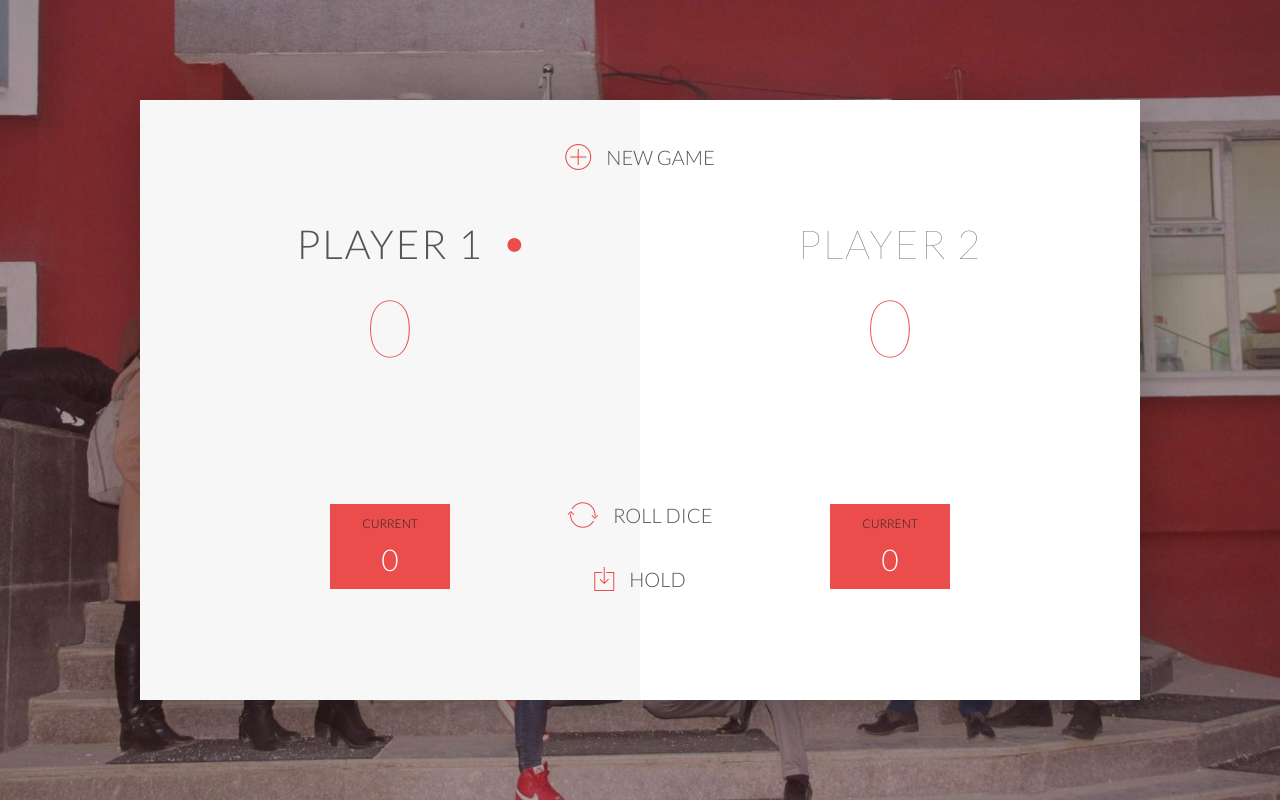
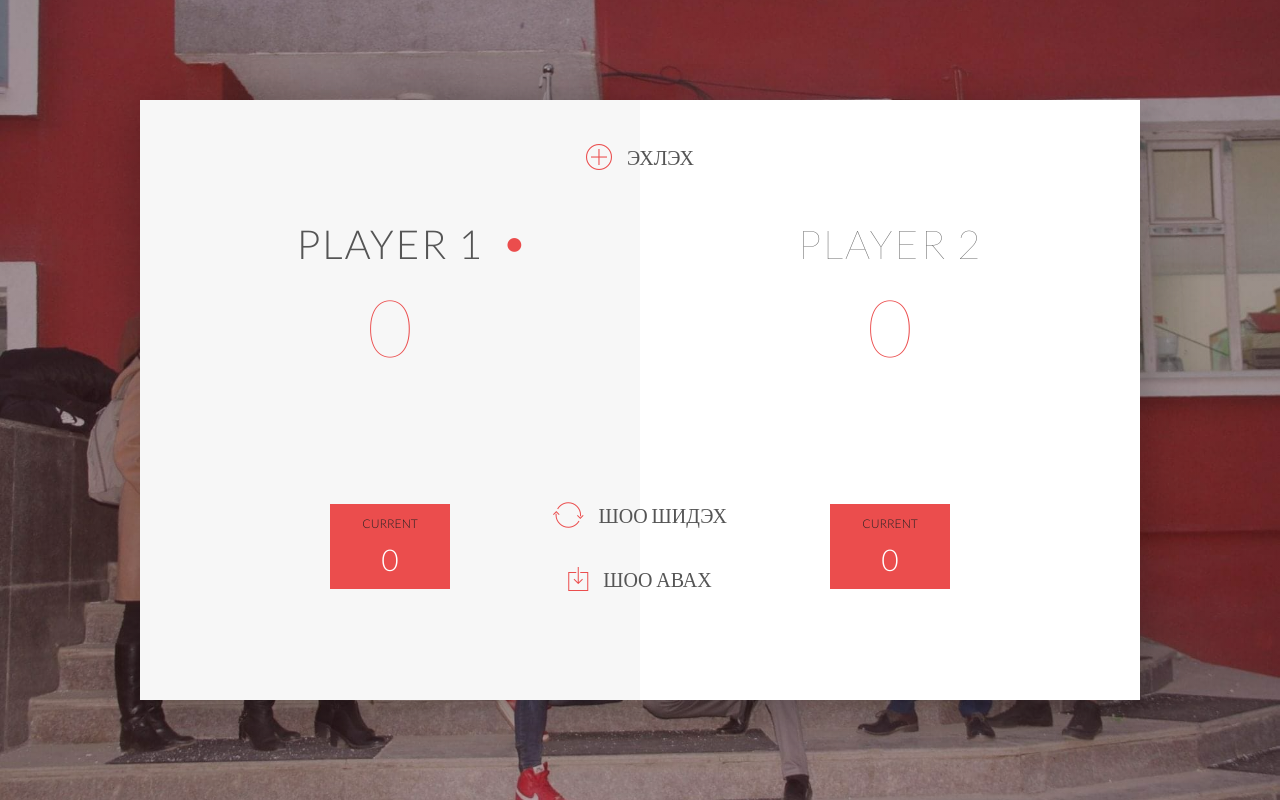
Before and after one commit to mbsaikhan/dice-game, a plain HTML site: page index.html in a window 1280 px wide. Drawn offline with nearby package versions, Linux system fonts and the light colour scheme.

Commit message:
New Game tovchiig Эхлэх bolgoj uuchilluu bas medegdel garahdaa new game tovchin deer dar ugiig  gesen Эхлэх bolgoloo.

```diff
--- a/app.js
+++ b/app.js
@@ -107,7 +107,7 @@ document.querySelector(".btn-hold").addEventListener("click", function () {
       switchToNextPlayer();
     }
   } else {
-    alert("Тоглоом дууссан байна. NEW GAME товчийг дарж шинээр эхлэнэ үү");
+    alert("Тоглоом дууссан байна. Эхлэх товчийг дарж шинээр эхлэнэ үү");
   }
 });
 
--- a/index.html
+++ b/index.html
@@ -14,7 +14,7 @@
     />
     <link type="text/css" rel="stylesheet" href="style.css" />
 
-    <title>Dice Game</title>
+    <title>Dice Game Batsaikhan</title>
   </head>
 
   <body>
@@ -37,12 +37,10 @@
         </div>
       </div>
 
-      <button class="btn-new">
-        <i class="ion-ios-plus-outline"></i>New game
-      </button>
-      <button class="btn-roll"><i class="ion-ios-loop"></i>Roll dice</button>
+      <button class="btn-new"><i class="ion-ios-plus-outline"></i>Эхлэх</button>
+      <button class="btn-roll"><i class="ion-ios-loop"></i>Шоо Шидэх</button>
       <button class="btn-hold">
-        <i class="ion-ios-download-outline"></i>Hold
+        <i class="ion-ios-download-outline"></i>Шоо Авах
       </button>
 
       <img src="dice-1.png" alt="Dice" class="dice" />
```
